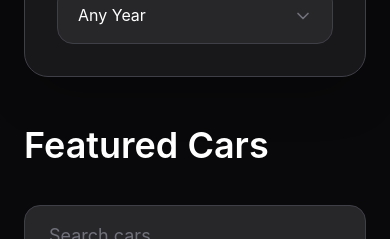
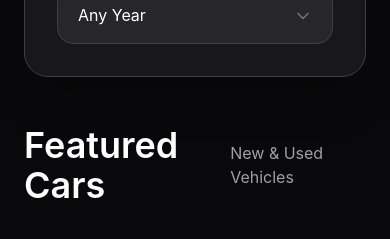
Before and after one commit to JM-19G/manovault, a React (Vite) app: page / in a window 390 px wide. Shown: the part 1120-1359 px from the top of the page. Built offline with nearby package versions, Linux system fonts and the light colour scheme.

Commit message:
I make tabs fully functional + improve overall UX and responsiveness

```diff
--- a/src/pages/Home.jsx
+++ b/src/pages/Home.jsx
@@ -1,5 +1,5 @@
 import { useState } from 'react';
-import { Car, Wrench, Search } from 'lucide-react';
+import { Car, Wrench } from 'lucide-react';
 import VehicleSelector from '../components/common/VehicleSelector';
 import ProductGrid from '../components/marketplace/ProductGrid';
 
@@ -51,11 +51,14 @@ export default function Home() {
       </div>
 
       {/* Products Section */}
-      <div className="max-w-7xl mx-auto px-6 pb-20">
+      <div className="max-w-7xl mx-auto px-6 pb-24">
         <div className="flex items-center justify-between mb-10">
           <h2 className="text-4xl font-semibold">
             {activeTab === 'cars' ? 'Featured Cars' : 'Popular Auto Parts'}
           </h2>
+          <p className="text-zinc-400">
+            {activeTab === 'cars' ? 'New & Used Vehicles' : 'Genuine & Aftermarket Parts'}
+          </p>
         </div>
 
         <ProductGrid type={activeTab} filters={filters} />
```
